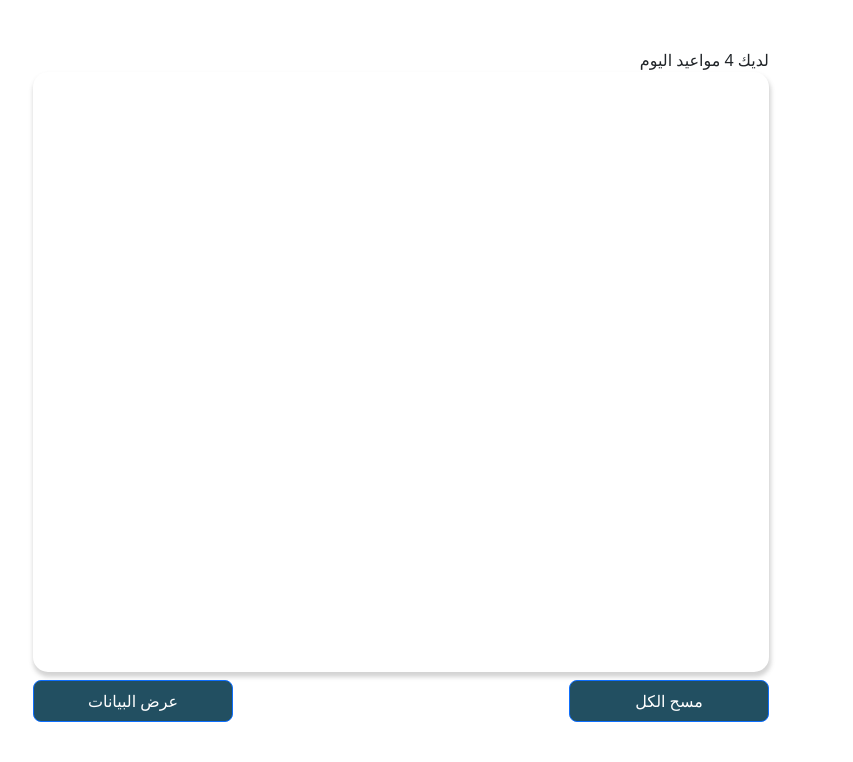
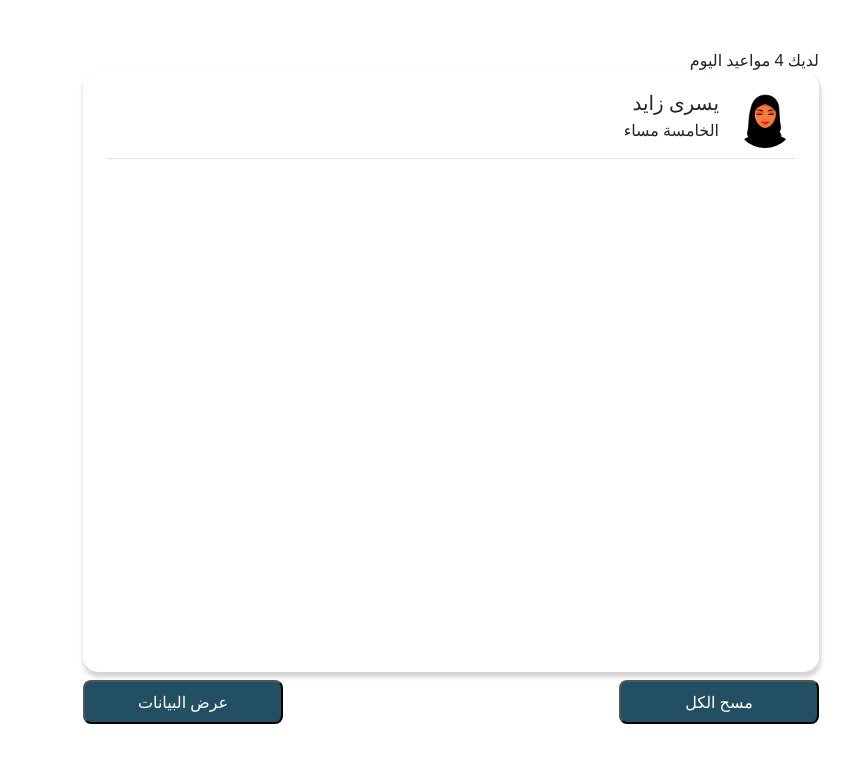
Before and after one commit to Yusra-AlRahbi/Dates-Remainder, a React (Vite) app: page / in a window 1280 px wide. Shown: the top 762 px of the page, without its empty margins (367-1220 px from the left). Built offline with nearby package versions, Linux system fonts and the light colour scheme; a web font is replaced by a local one.

Commit message:
Design the data frame

```diff
--- a/src/App.jsx
+++ b/src/App.jsx
@@ -12,14 +12,21 @@ function App() {
           </Row>
           <Row className="justify-content-center">
             <Col sm="8" className="">
-              <div className="rectangle">
+              <div className="rectangle p-2">
+                <div className="d-flex border-bottom mx-3 my-2">
+                  <img className="img-avtar " alt="avtar" src="../src/assets/img/avatar.png"/>
+                  <div className="px-3">
+                    <p className="d-inline fs-5">يسرى زايد</p>
+                    <p className="fs-6">الخامسة مساء</p>
+                  </div>
+                </div>
               </div>
             </Col>
           </Row>
           <Row className="justify-content-center my-2">
             <Col sm="8" className="d-flex justify-content-between">
-             <Button className="btn-style p-2">مسح الكل</Button>
-             <Button className="btn-style p-2">عرض البيانات</Button>
+             <button className="btn-style p-2">مسح الكل</button>
+             <button className="btn-style p-2">عرض البيانات</button>
             </Col>
           </Row>
         </Container>
--- a/src/index.css
+++ b/src/index.css
@@ -34,7 +34,7 @@
   font-style: normal;
 }
 
-
+/* Container */
 .rectangle{
   height: 600px;
   border-radius: 15px;
@@ -42,9 +42,22 @@
   box-shadow: 1px 4px 4px 1px rgba(85, 85, 85, 0.25);
 }
 
+/* Button */
 .btn-style{
   width: 200px;
   border-radius: 8px;
   color: white;
   background-color: #224f61;
 }
+
+/* Image Avtar */
+
+.img-avtar {
+ height: 60px;
+ width: 60px;
+ border-radius: 50%;
+}
+
+.mt-0{
+  margin-top: 0;
+}
```
Also changed, not shown: src/assets/img/avatar.png (added).
